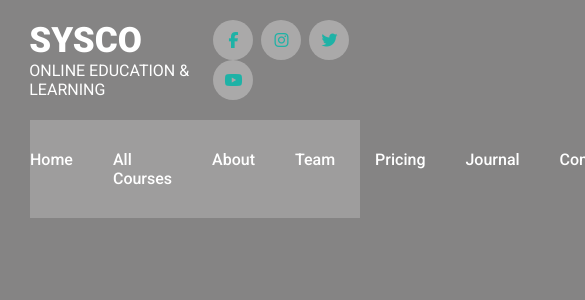
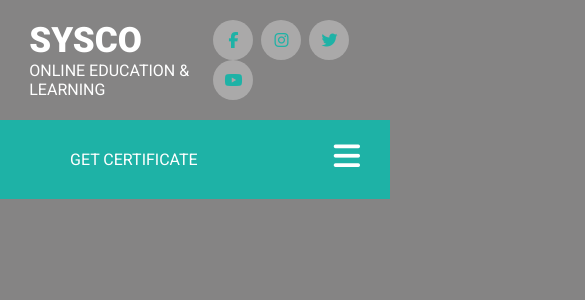
Before and after one commit to Chandimaisuru/Educational_websit-React-Js, a React (Create React App) app: page /team in a window 390 px wide. Shown: the top 300 px of the page, 585 px wide, since content can reach past the window. Built offline with nearby package versions, Linux system fonts and the light colour scheme.

Commit message:
Navbar done

```diff
--- a/src/App.css
+++ b/src/App.css
@@ -37,3 +37,7 @@ body{
   background-color: #1eb2a6;
   color: #fff;
 }
+
+button{
+  border: none;
+}
--- a/src/components/common/heading/header.css
+++ b/src/components/common/heading/header.css
@@ -61,3 +61,39 @@ nav{
 .toggle{
     display: none;
 }
+
+@media screen and (max-width: 768px) {
+    .start{
+        clip-path: none;
+    }
+    header{
+        margin: 0;
+        background-color: #1eb2a6;
+        position: relative;
+    }
+    header ul.flexSB{
+        display: none;
+    }
+    header ul li{
+       margin-bottom: 20px;
+       margin-left: 4px;
+    }
+    .toggle{
+        display: block;
+        background: none;
+        color: #fff;
+        font-size: 30px;
+        position: absolute;
+        right: 30px;
+        top: 20px;
+    }
+
+    .mobile-nav{
+        position: absolute;
+        top: 7vh;
+        left: 0;
+        width: 100%;
+        background-color: #1eb2a6;
+    }
+
+}
```
Also changed, not shown: 2 other files (tests, documents, lock files or other folders).
